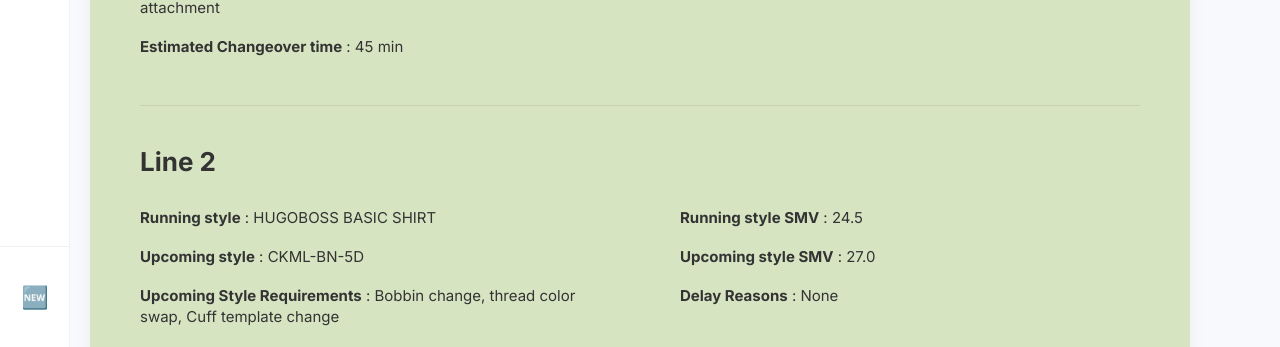
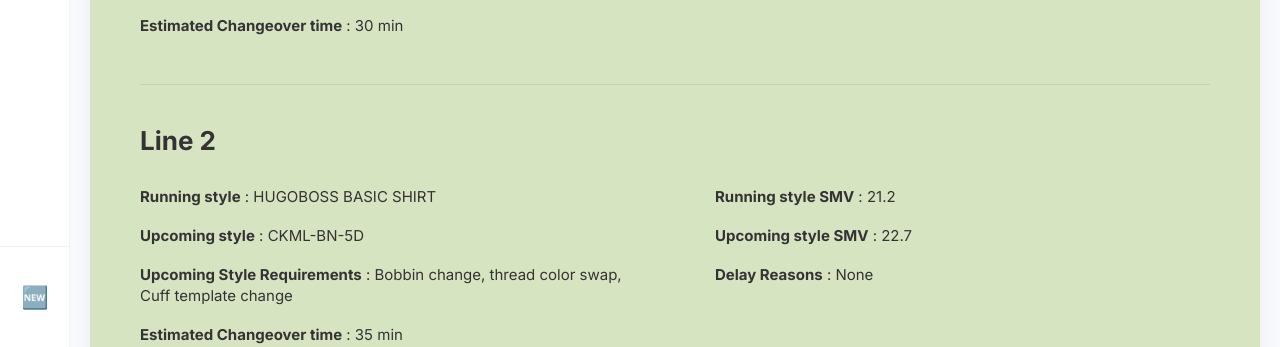
Before and after one commit to bloodlust00/changexd, a plain HTML site: page factory-detail.html in a window 1280 px wide. Shown: the part 453-800 px from the top of the page. Drawn offline with Linux system fonts and the light colour scheme.

Commit message:
bug  fixx

```diff
--- a/factory-detail.html
+++ b/factory-detail.html
@@ -52,148 +52,40 @@
 
     <script src="script.js"></script>
     <script>
-    // Factory data
-    const factoryData = {
-        1: {
-            name: "Factory 1",
-            lines: [
-                {
-                    name: "Line 1",
-                    runningStyle: "H-LIAM-BD-E-C1-263-50566988",
-                    runningSMV: "23.5",
-                    upcomingStyle: "KASON-A-25-50293691",
-                    upcomingSMV: "28.2",
-                    requirements: "New needle plate, folder attachment",
-                    estimatedTime: "45 min",
-                    delayReasons: "Waiting for mechanic"
-                },
-                {
-                    name: "Line 2",
-                    runningStyle: "HUGOBOSS BASIC SHIRT",
-                    runningSMV: "24.5",
-                    upcomingStyle: "CKML-BN-5D",
-                    upcomingSMV: "27.0",
-                    requirements: "Bobbin change, thread color swap, Cuff template change",
-                    estimatedTime: "60 min",
-                    delayReasons: "None"
-                }
-            ]
-        },
+    const factoryData = {};
 
-        2: {
-            name: "Factory 2",
-            lines: [
-                {
-                    name: "Line 3",
-                    runningStyle: "Tommy",
-                    runningSMV: "23.5",
-                    upcomingStyle: "Style F-220",
-                    upcomingSMV: "25.2",
-                    requirements: "Presser foot change",
-                    estimatedTime: "35 min",
-                    delayReasons: "None"
-                },
-                {
-                    name: "Line 4",
-                    runningStyle: "Style G-118",
-                    runningSMV: "26.0",
-                    upcomingStyle: "Style H-330",
-                    upcomingSMV: "23.5",
-                    requirements: "Thread tension adjustment",
-                    estimatedTime: "25 min",
-                    delayReasons: "Material shortage"
-                }
-            ]
-        },
+    // Detailed style names and requirements for variety
+    const styles = [
+        { run: "H-LIAM-BD-E-C1-263-50566988", up: "KASON-A-25-50293691", req: "New needle plate, folder attachment" },
+        { run: "HUGOBOSS BASIC SHIRT", up: "CKML-BN-5D", req: "Bobbin change, thread color swap, Cuff template change" },
+        { run: "BOSS-CASUAL-SLIM-FIT", up: "G-STAR-RAW-DENIM", req: "Heavy duty needle, tension adjustment" },
+        { run: "LEVIS-501-CLASSIC", up: "ARMANI-EX-TEE", req: "Soft touch footer, 3-thread setup" },
+        { run: "RALPH-LAUREN-POLO", up: "TOMMY-HIL-SHIRT", req: "Collar attachment, buttonhole sync" },
+        { run: "CALVIN-KLEIN-JEANS", up: "ZARA-BASIC-KNIT", req: "Overlock adjustment, stretch thread" },
+        { run: "GUESS-SUMMER-DRESS", up: "PRADA-SILK-TOP", req: "Fine needle change, delicate feed dog" },
+        { run: "NIKE-SPORTS-WEAR", up: "ADIDAS-TECH-TEE", req: "Flatlock machine setup, heat seal check" },
+        { run: "PUMA-RUNNING-SHORTS", up: "REEBOK-TRAINING-PANTS", req: "Elastic folder, twin needle sync" },
+        { run: "LACOSTE-PIQUE-POLO", up: "FRED-PERRY-SHIRT", req: "Rib attachment, logo placement guide" },
+        { run: "DIOR-EVENING-GOWN", up: "CHANEL-TWEED-JACKET", req: "Custom template change, slow-feed setup" }
+    ];
 
-        3: {
-            name: "Factory 3",
-            lines: [
-                {
-                    name: "Line 5",
-                    runningStyle: "Style I-401",
-                    runningSMV: "27.3",
-                    upcomingStyle: "Style J-550",
-                    upcomingSMV: "23.5",
-                    requirements: "Complete machine setup",
-                    estimatedTime: "55 min",
-                    delayReasons: "Waiting for approval"
-                },
-                {
-                    name: "Line 6",
-                    runningStyle: "Style K-222",
-                    runningSMV: "28.3",
-                    upcomingStyle: "Style L-180",
-                    upcomingSMV: "25.4",
-                    requirements: "Minor adjustments",
-                    estimatedTime: "20 min",
-                    delayReasons: "None"
-                }
-            ]
-        },
+    const delayReasons = ["Waiting for mechanic", "None", "Material shortage", "None", "Quality approval pending", "None", "Machine breakdown", "None", "Part misplaced", "None", "Power outage"];
 
-        4: {
-            name: "Factory 4",
-            lines: [
-                {
-                    name: "Line 7",
-                    runningStyle: "Style M-600",
-                    runningSMV: "24.0",
-                    upcomingStyle: "Style N-450",
-                    upcomingSMV: "23.5",
-                    requirements: "Needle change, guide adjustment",
-                    estimatedTime: "40 min",
-                    delayReasons: "None"
-                },
-                {
-                    name: "Line 8",
-                    runningStyle: "Style M-600",
-                    runningSMV: "23.5",
-                    upcomingStyle: "Style N-450",
-                    upcomingSMV: "26.2",
-                    requirements: "Needle change, guide adjustment",
-                    estimatedTime: "40 min",
-                    delayReasons: "None"
-                }
-            ]
-        },
-
-        5: {
-            name: "Factory 5",
-            lines: [
-                {
-                    name: "Line 9",
-                    runningStyle: "Style O-310",
-                    runningSMV: "10.1",
-                    upcomingStyle: "Style P-280",
-                    upcomingSMV: "11.5",
-                    requirements: "Feed dog adjustment",
-                    estimatedTime: "30 min",
-                    delayReasons: "None"
-                },
-                {
-                    name: "Line 10",
-                    runningStyle: "Style Q-125",
-                    runningSMV: "9.2",
-                    upcomingStyle: "Style R-440",
-                    upcomingSMV: "13.0",
-                    requirements: "Full setup change",
-                    estimatedTime: "50 min",
-                    delayReasons: "Parts on order"
-                },
-                {
-                    name: "Line 11",
-                    runningStyle: "Style Q-125",
-                    runningSMV: "27.3",
-                    upcomingStyle: "Style R-440",
-                    upcomingSMV: "25.2",
-                    requirements: "Full setup change",
-                    estimatedTime: "50 min",
-                    delayReasons: "Parts on order"
-                }
-            ]
-        }
-    };
+    for (let fId = 1; fId <= 5; fId++) {
+        factoryData[fId] = {
+            name: `Factory ${fId}`,
+            lines: styles.map((style, i) => ({
+                name: `Line ${i + 1}`,
+                runningStyle: style.run,
+                runningSMV: (20 + (i * 0.7) + (fId * 0.5)).toFixed(1),
+                upcomingStyle: style.up,
+                upcomingSMV: (22 + (i * 0.4) + (fId * 0.3)).toFixed(1),
+                requirements: style.req,
+                estimatedTime: `${30 + (i * 5)} min`,
+                delayReasons: delayReasons[i]
+            }))
+        };
+    }
 
     // Get factory ID from URL
     const urlParams = new URLSearchParams(window.location.search);
--- a/script.js
+++ b/script.js
@@ -122,6 +122,8 @@ document.addEventListener('DOMContentLoaded', function() {
         }
 
         // 4. Randomize Gauge values
+        const reasons = ["Machine breakdown", "Absenteeism", "Mechanic delay", "Needle breakdown", "Material shortage", "Power outage"];
+
         document.querySelectorAll('.gauge-wrapper').forEach(gauge => {
             const newVal = Math.floor(60 + Math.random() * 35);
             const color = newVal < 80 ? '#e74c3c' : '#2ecc71';
@@ -138,6 +140,20 @@ document.addEventListener('DOMContentLoaded', function() {
                 const dashOffset = dashArray * (1 - newVal / 100);
                 path.style.strokeDashoffset = dashOffset;
                 path.style.stroke = color;
+            }
+
+            // Handle Efficiency Reasons
+            let tooltip = gauge.querySelector('.gauge-tooltip');
+            if (newVal < 80) {
+                const randomReason = reasons[Math.floor(Math.random() * reasons.length)];
+                if (!tooltip) {
+                    tooltip = document.createElement('div');
+                    tooltip.className = 'gauge-tooltip';
+                    gauge.appendChild(tooltip);
+                }
+                tooltip.textContent = "Reason: " + randomReason;
+            } else if (tooltip) {
+                tooltip.remove();
             }
         });
     }
--- a/styles.css
+++ b/styles.css
@@ -719,7 +719,7 @@ html.sidebar-pushed .sidebar {
     padding: 60px 50px;
     border: none;
     box-shadow: 0 4px 20px rgba(0,0,0,0.05);
-    max-width: 1100px;
+    width: 100%;
 }
 
 .factory-title {
```
